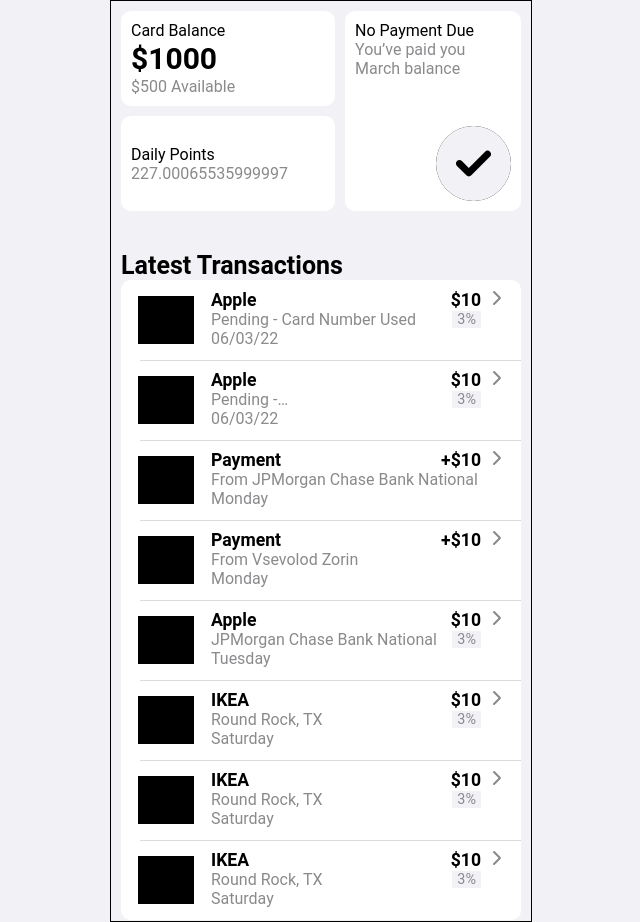
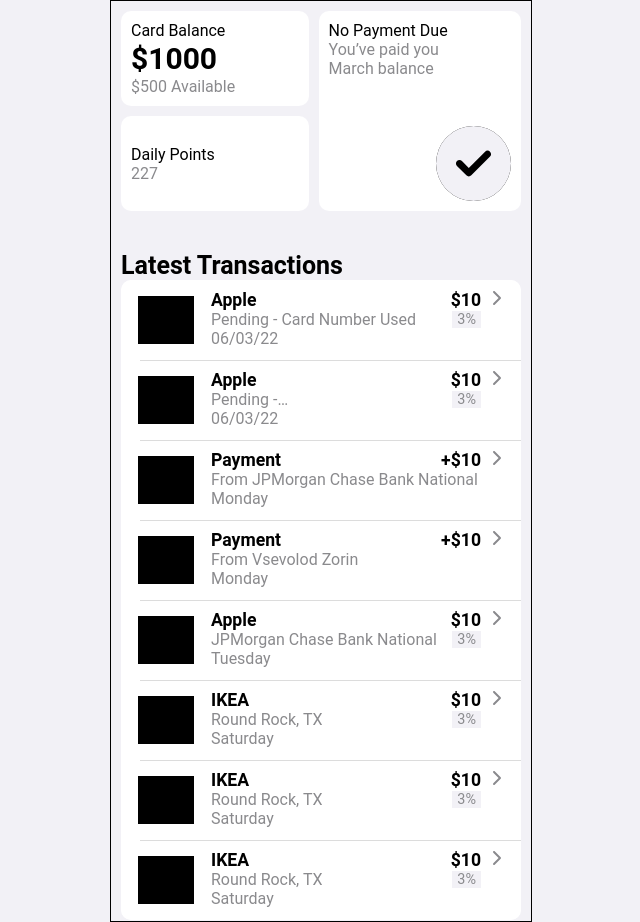
Before and after one commit to VsevolodZorin/wallet-app, a React (Create React App) app: page / in a window 1280 px wide. Shown: the whole page, without its empty margins (319-959 px from the left). Built offline with nearby package versions, Linux system fonts and the light colour scheme.

Commit message:
add Math.floor to DailyPoints

```diff
--- a/src/components/CardInfo/parts/DailyPoints/index.tsx
+++ b/src/components/CardInfo/parts/DailyPoints/index.tsx
@@ -3,17 +3,9 @@
 import { TransactionTypeEnum } from 'src/store/reducers/app.slice';
 import { selectTransactions } from 'src/store/selectors';
 import { calculatePoints } from 'src/utils/calculate-points';
+import { formatPoints } from 'src/utils/format-points';
 import { getCurrentDayOfTheSeason } from 'src/utils/get-current-day-of-the-season';
 import './daily-points.scss';
-
-function formatPoints(points: number) {
-  if (points >= 1000) {
-    const k = Math.floor(points / 1000);
-    return `${k}K`;
-  } else {
-    return points.toString();
-  }
-}
 
 const DailyPoints = () => {
   const transactions = useAppSelector(selectTransactions);
@@ -39,7 +31,7 @@
   return (
     <div className="daily-points ui-block">
       <span className="ui-block--title">Daily Points</span>
-      <span>{res}</span>
+      <span>{formatPoints(res)}</span>
     </div>
   );
 };
--- /dev/null
+++ b/src/utils/format-points.ts
@@ -0,0 +1,8 @@
+export const formatPoints = (points: number): string => {
+  if (points < 1000) {
+    return Math.floor(points).toString();
+  } else {
+    const rounded = Math.floor(points / 1000);
+    return rounded.toString() + 'K';
+  }
+};
```
